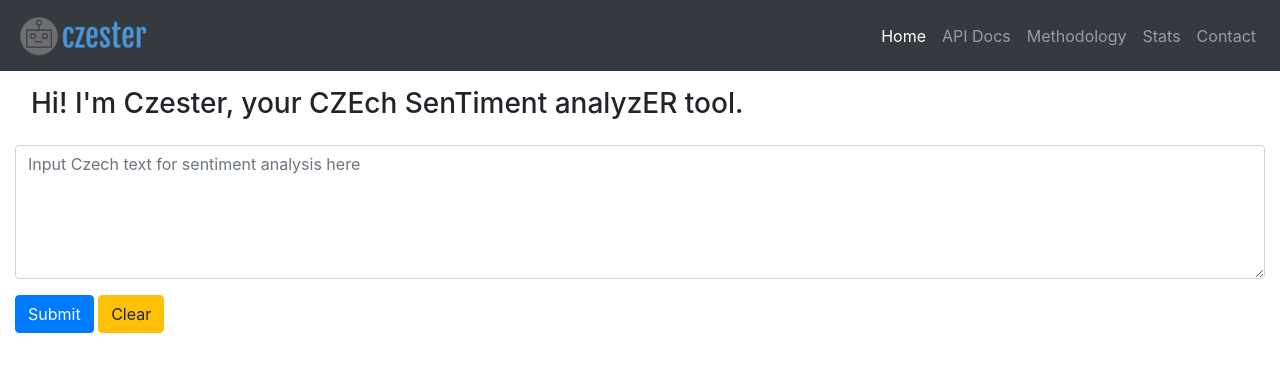
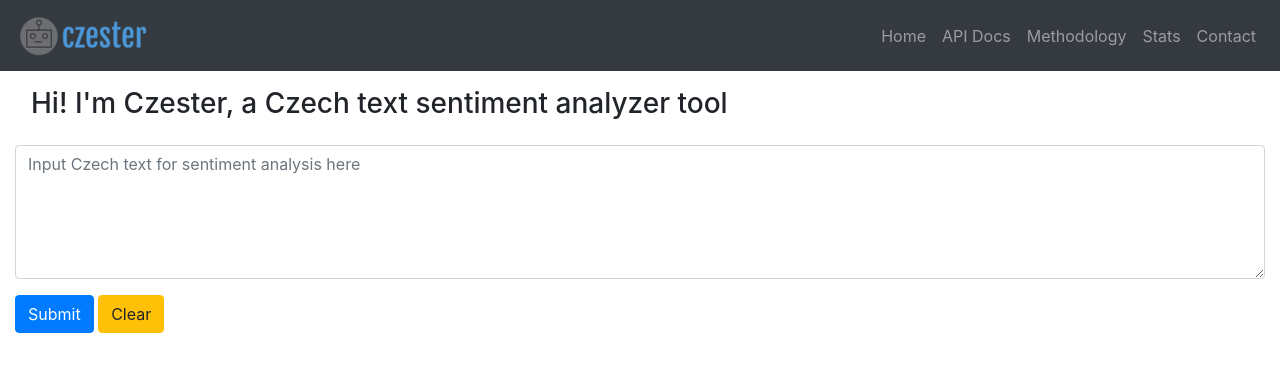
Before and after one commit to datahappy1/czech_language_sentiment_analyzer, a Flask app: page / in a window 1280 px wide. Shown: the top 372 px of the page. Run offline with Flask 2, Linux system fonts and the light colour scheme; parts of the project's set-up code (start-up, migrations or seed data) failed here and were passed over; some libraries are stand-ins or nearby versions.

Commit message:
polishing js

```diff
--- /dev/null
+++ b/flask_webapp/static/js/template_functions.js
@@ -0,0 +1,17 @@
+function show_details() {
+    if(document.getElementById('span_with_details').style.display=='none') {
+        document.getElementById('span_with_details').style.display='block';
+        document.getElementById('link_show_details').style.display='none';
+    }
+    return false;
+}
+
+function clear_textarea_and_alert() {
+    document.getElementById('Input_Text').value = '';
+    if (document.getElementById('error_message')) {
+        document.getElementById('error_message').style.display='none';
+    }
+    if (document.getElementById('result_overall_sentiment')) {
+    document.getElementById('result_overall_sentiment').style.display='none';
+    }
+}
--- a/flask_webapp/templates/index.html
+++ b/flask_webapp/templates/index.html
@@ -3,7 +3,7 @@
 
 <div class="container-fluid">
     <div class="p-3">
-        <h3>Hi! I'm Czester, your CZEch SenTiment analyzER tool.</h3>
+        <h3>Hi! I'm Czester, a Czech text sentiment analyzer tool</h3>
     </div>
 
     {% if template_sentiment_result %}
@@ -44,24 +44,4 @@
 
 </div>
 
-<script>
-    function show_details() {
-        if(document.getElementById('span_with_details').style.display=='none') {
-            document.getElementById('span_with_details').style.display='block';
-            document.getElementById('link_show_details').style.display='none';
-        }
-        return false;
-    }
-
-    function clear_textarea_and_alert() {
-        document.getElementById('Input_Text').value = '';
-        if (document.getElementById('error_message')) {
-            document.getElementById('error_message').style.display='none';
-        }
-        if (document.getElementById('result_overall_sentiment')) {
-        document.getElementById('result_overall_sentiment').style.display='none';
-        }
-    }
-</script>
-
 {% endblock %}
--- a/flask_webapp/templates/layout.html
+++ b/flask_webapp/templates/layout.html
@@ -7,6 +7,7 @@
     <script src="https://ajax.googleapis.com/ajax/libs/jquery/3.4.1/jquery.min.js"></script>
     <link rel="stylesheet" href="https://stackpath.bootstrapcdn.com/bootstrap/4.3.1/css/bootstrap.min.css">
     <script src="https://stackpath.bootstrapcdn.com/bootstrap/4.3.1/js/bootstrap.min.js"></script>
+    <script src="{{url_for('static', filename='js/template_functions.js')}}"></script>
 </head>
 <body>
 
@@ -54,10 +55,5 @@
 {% block content %}
 {% endblock %}
 
-<script>
-    $(document).ready(function () {
-    $("#{{request.endpoint}}").parent().addClass("active"); })
-</script>
-
 </body>
 </html>
```
